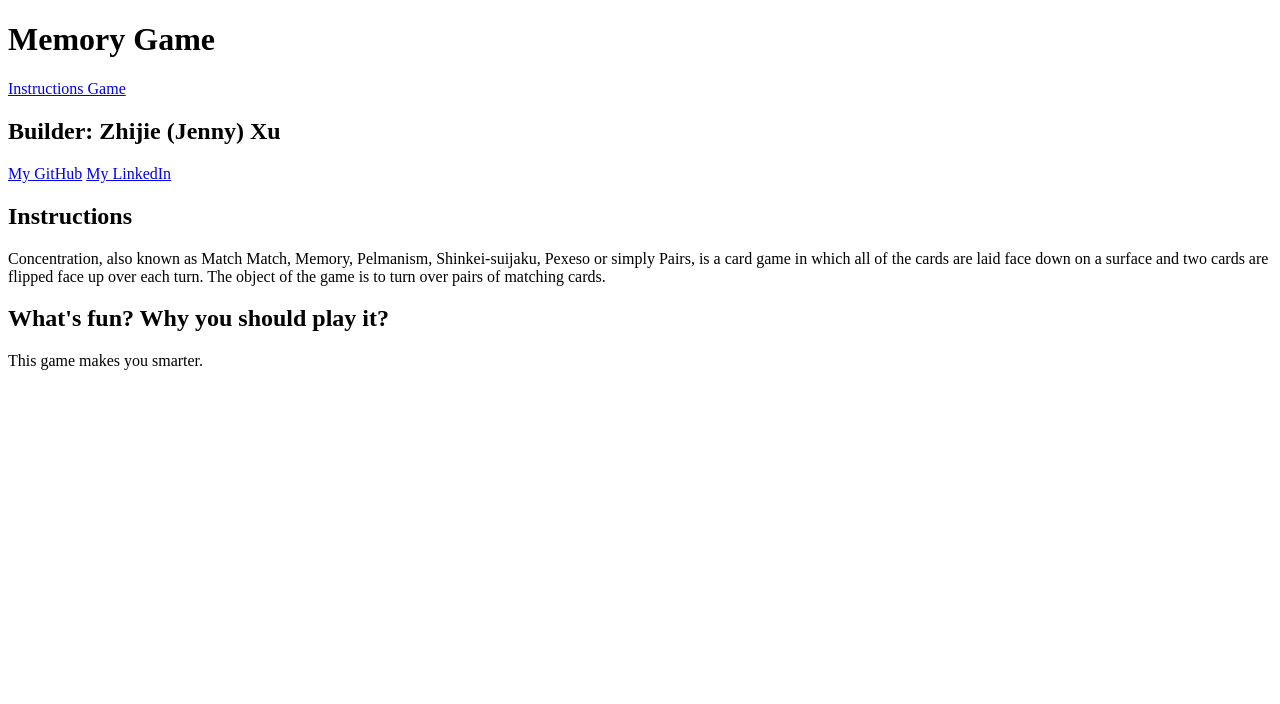
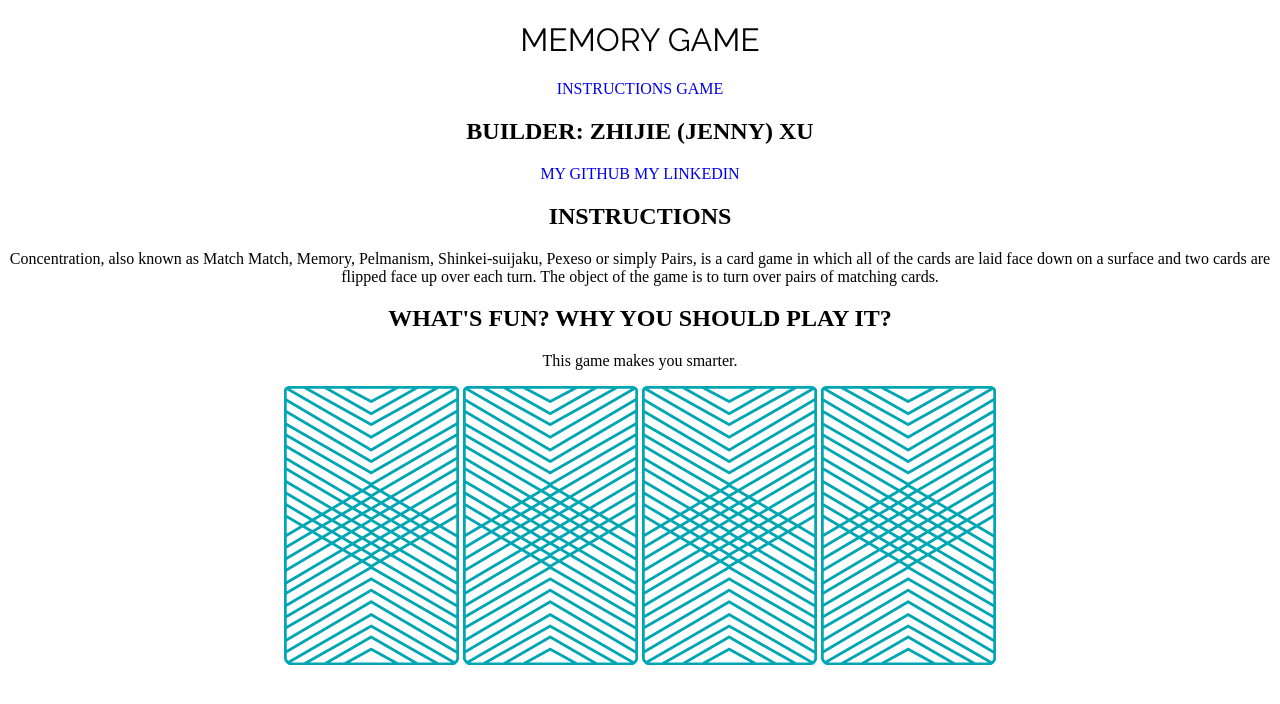
Before and after one commit to ZGZOO/wdi-fundamentals-memorygame, a plain HTML site: page memory_game/index.html in a window 1280 px wide. Drawn offline with Linux system fonts and the light colour scheme; a web font is replaced by a local one.

Commit message:
added CSS and images of cards

```diff
--- /dev/null
+++ b/memory_game/css/style.css
@@ -0,0 +1,21 @@
+body {
+	text-align: center;
+}
+
+h1 {
+	font-family: "Raleway", sans-serif;
+	font-weight: 400;
+}
+
+p {
+	font-family: "Droid Serif", serif;
+}
+
+.links {
+	text-decoration: none;
+	text-transform: uppercase;
+}
+
+.headings {
+	text-transform: uppercase;
+}
--- a/memory_game/index.html
+++ b/memory_game/index.html
@@ -1,17 +1,26 @@
 <!DOCTYPE html>
 <html>
 <head>
+	<link href="css/style.css" rel="stylesheet" type="text/css">
+	<link href="https://fonts.googleapis.com/css?family=Droid+Serif|Raleway:400,500,600,700" rel="stylesheet">
 	<title>Memory Card Game</title>
 </head>
 <body>
-	<h1>Memory Game</h1>
-	<a href="#">Instructions Game</a>
-	<h2>Builder: Zhijie (Jenny) Xu</h2>
-	<a href="https://github.com/ZGZOO" target="_blank">My GitHub</a>
-	<a href="https://www.linkedin.com/in/jennyzhijiexu/" target="_blank">My LinkedIn</a>
-	<h2>Instructions</h2>
+	<h1 class="headings">Memory Game</h1>
+	<a href="#" class="links">Instructions</a>
+	<a href="#" class="links">Game</a>
+	<h2 class="headings">Builder: Zhijie (Jenny) Xu</h2>
+	<a href="https://github.com/ZGZOO" target="_blank" class="links">My GitHub</a>
+	<a href="https://www.linkedin.com/in/jennyzhijiexu/" target="_blank" class="links">My LinkedIn</a>
+	<h2 class="headings">Instructions</h2>
 	<p>Concentration, also known as Match Match, Memory, Pelmanism, Shinkei-suijaku, Pexeso or simply Pairs, is a card game in which all of the cards are laid face down on a surface and two cards are flipped face up over each turn. The object of the game is to turn over pairs of matching cards.</p>
-	<h2>What's fun? Why you should play it?</h2>
+	<h2 class="headings">What's fun? Why you should play it?</h2>
 	<p>This game makes you smarter.</p>
+	<div>
+		<img src="images/back.png" alt="Queen of Diamonds">
+		<img src="images/back.png" alt="Queen of Hearts">
+		<img src="images/back.png" alt="King of Diamonds">
+		<img src="images/back.png" alt="King of Hearts">
+	</div>
 </body>
 </html>
```
Also changed, not shown: memory_game/images/back.png (added), memory_game/images/king-of-diamonds.png (added), memory_game/images/king-of-hearts.png (added), memory_game/images/queen-of-diamonds.png (added), memory_game/images/queen-of-hearts.png (added), 1 other file.
